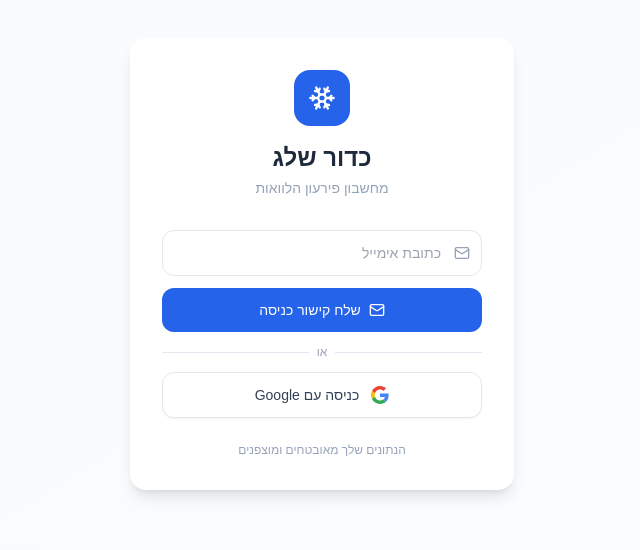
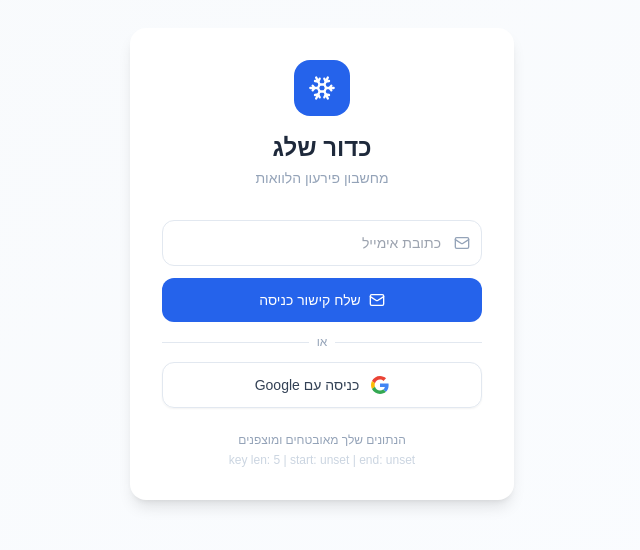
Before and after one commit to ylevi49-coder/snowball-loans, a Next.js app: page /login in a window 1280 px wide. Shown: the part 136-686 px from the top of the page, without its empty margins (391-1031 px from the left). Built offline with nearby package versions, Linux system fonts and the light colour scheme; no server answers.

Commit message:
Debug: show anon key length and edges in login page

```diff
--- a/app/login/page.tsx
+++ b/app/login/page.tsx
@@ -118,6 +118,12 @@ function LoginContent() {
         )}
 
         <p className="text-xs text-slate-400 mt-6">הנתונים שלך מאובטחים ומוצפנים</p>
+        {/* debug — remove after fix */}
+        <p className="text-xs text-slate-300 mt-1 break-all" dir="ltr">
+          key len: {(process.env.NEXT_PUBLIC_SUPABASE_ANON_KEY ?? "").length} |
+          start: {(process.env.NEXT_PUBLIC_SUPABASE_ANON_KEY ?? "MISSING").slice(0,12)} |
+          end: {(process.env.NEXT_PUBLIC_SUPABASE_ANON_KEY ?? "MISSING").slice(-6)}
+        </p>
       </div>
     </div>
   );
```
